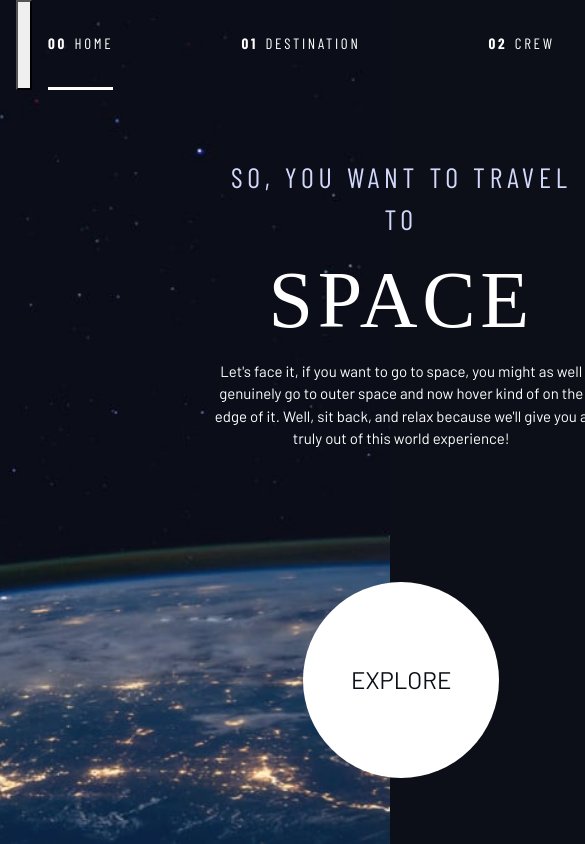
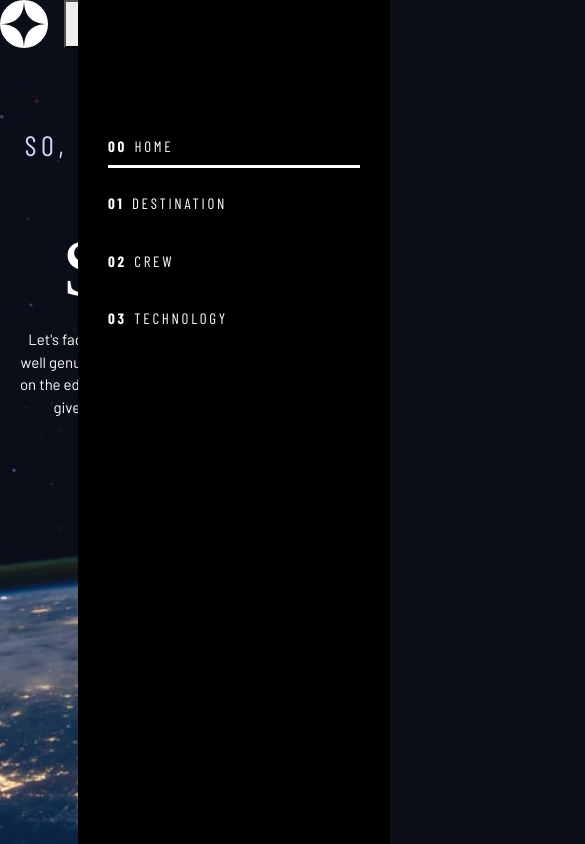
Before and after one commit to onnymm/spacetravel, a React (Vite) app: page / in a window 390 px wide. Shown: the top 844 px of the page, 585 px wide, since content can reach past the window. Built offline with nearby package versions, Linux system fonts and the light colour scheme; a web font is replaced by a local one.

Commit message:
2 Navigation | Fixing the mobile nav layout

```diff
--- a/src/index.css
+++ b/src/index.css
@@ -295,11 +295,23 @@ select {
 }
 
 .primary-navigation {
-    --gap: 8rem;
     --underline-gap: 2rem;
     list-style: none;
     padding: 0;
     margin: 0;
+}
+
+@media (max-width: 35rem) {
+    .primary-navigation {
+        --underline-gap: 0.5rem;
+        position: fixed;
+        z-index: 1000;
+        inset: 0 0 0 20%;
+        background-color: black;
+        padding: min(20rem, 15vh) 2em;
+        margin: 0;
+        flex-direction: column;
+    }
 }
 
 .primary-navigation a {
```
